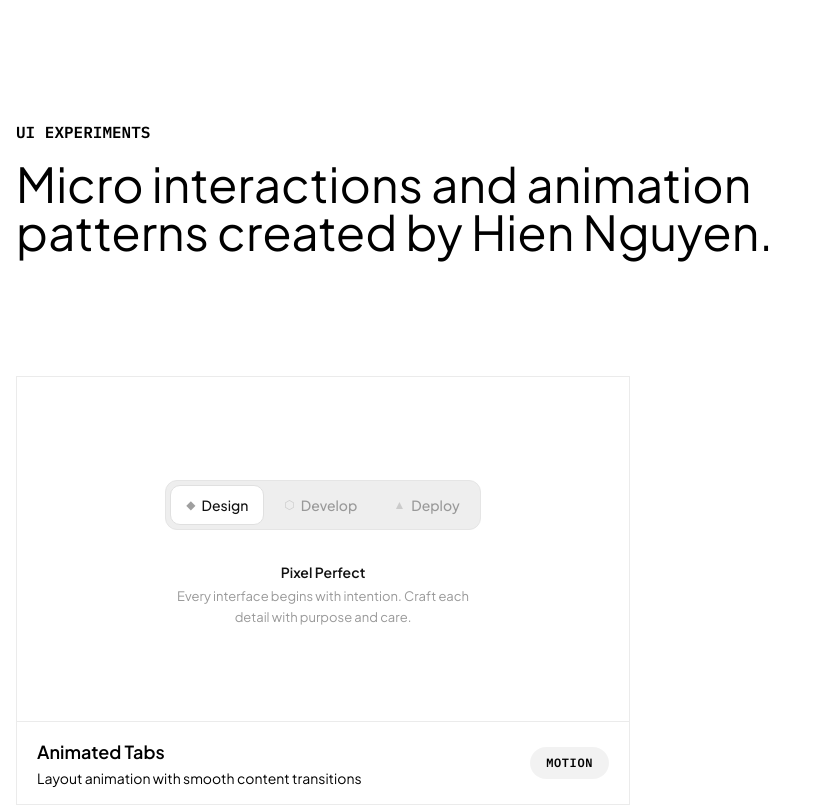
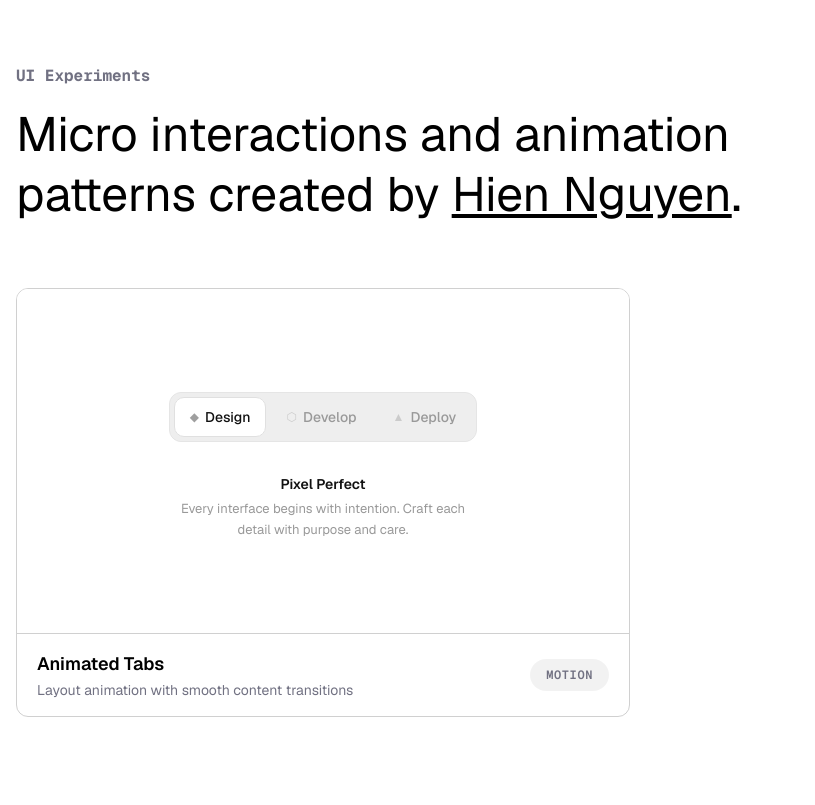
Before and after one commit to hien1506/ui-experiments, a Next.js app: page / in a window 1280 px wide. Shown: the whole page, without its empty margins (0-815 px from the left). Built offline with nearby package versions, Linux system fonts and the light colour scheme.

Commit message:
update styles

```diff
--- a/app/components/Grid.tsx
+++ b/app/components/Grid.tsx
@@ -19,7 +19,7 @@ export default function Grid() {
       {SHOWCASE_ITEMS.map((item) => (
         <li
           key={item.metadata.id}
-          className="group overflow-hidden border border-border-subtle bg-surface"
+          className="group overflow-hidden rounded-xl border border-border-subtle bg-surface"
           style={{ touchAction: "manipulation" }}
         >
           {/* Live Component Preview */}
--- a/app/globals.css
+++ b/app/globals.css
@@ -2,43 +2,20 @@
 
 :root {
   --background: #fff;
-  --surface: #ffffff;
-  --surface-hover: #f5f5f5;
-  --border-subtle: #ebebeb;
-  --border: #e0e0e0;
-  --border-hover: #d0d0d0;
+  --border-subtle: #a1a1a180;
   --text-primary: #000;
-  --accent: #111111;
+  --text-secondary: #717182;
   --accent-muted: rgba(0, 0, 0, 0.05);
 }
 
 @theme inline {
   --color-background: var(--background);
-  --color-foreground: var(--text-primary);
-  --color-surface: var(--surface);
-  --color-surface-hover: var(--surface-hover);
   --color-border-subtle: var(--border-subtle);
-  --color-border: var(--border);
-  --color-border-hover: var(--border-hover);
   --color-text-primary: var(--text-primary);
+  --color-accent-muted: var(--accent-muted);
   --color-text-secondary: var(--text-secondary);
-  --color-text-tertiary: var(--text-tertiary);
-  --color-accent: var(--accent);
-  --color-accent-muted: var(--accent-muted);
   --font-sans: var(--font-sans);
   --font-mono: var(--font-mono);
-  --animate-ripple: ripple 600ms ease-out forwards;
-}
-
-@keyframes ripple {
-  0% {
-    transform: scale(0);
-    opacity: 0.4;
-  }
-  100% {
-    transform: scale(4);
-    opacity: 0;
-  }
 }
 
 body {
--- a/app/layout.tsx
+++ b/app/layout.tsx
@@ -1,15 +1,14 @@
 import type { Metadata } from "next";
-import { Plus_Jakarta_Sans, IBM_Plex_Mono } from "next/font/google";
+import { Geist, Geist_Mono } from "next/font/google";
 import "./globals.css";
 
-const sans = Plus_Jakarta_Sans({
+const sans = Geist({
   variable: "--font-sans",
   subsets: ["latin"],
 });
 
-const mono = IBM_Plex_Mono({
+const mono = Geist_Mono({
   variable: "--font-mono",
-  weight: ["400", "500", "600"],
   subsets: ["latin"],
 });
 
--- a/app/page.tsx
+++ b/app/page.tsx
@@ -1,15 +1,20 @@
 import Grid from "./components/Grid";
+import Link from "next/link";
 
 export default function Home() {
   return (
     <div className="min-h-screen bg-background">
       <main className="relative mx-auto max-w-7xl px-4">
-        <div className="py-30 flex flex-col gap-4">
-          <h1 className="text-md font-bold text-text-secondary font-mono uppercase">
+        <div className="py-16 flex flex-col gap-4">
+          <h1 className="text-md font-bold font-mono text-text-secondary">
             UI Experiments
           </h1>
-          <p className="text-text-primary text-5xl w-full max-w-4xl font-sans">
-            Micro interactions and animation patterns created by Hien Nguyen.
+          <p className="text-5xl leading-tight w-full max-w-4xl font-sans">
+            Micro interactions and animation patterns created by{" "}
+            <Link className="underline" href="https://hien-nguyen.site/">
+              Hien Nguyen
+            </Link>
+            .
           </p>
         </div>
         <Grid />
```
